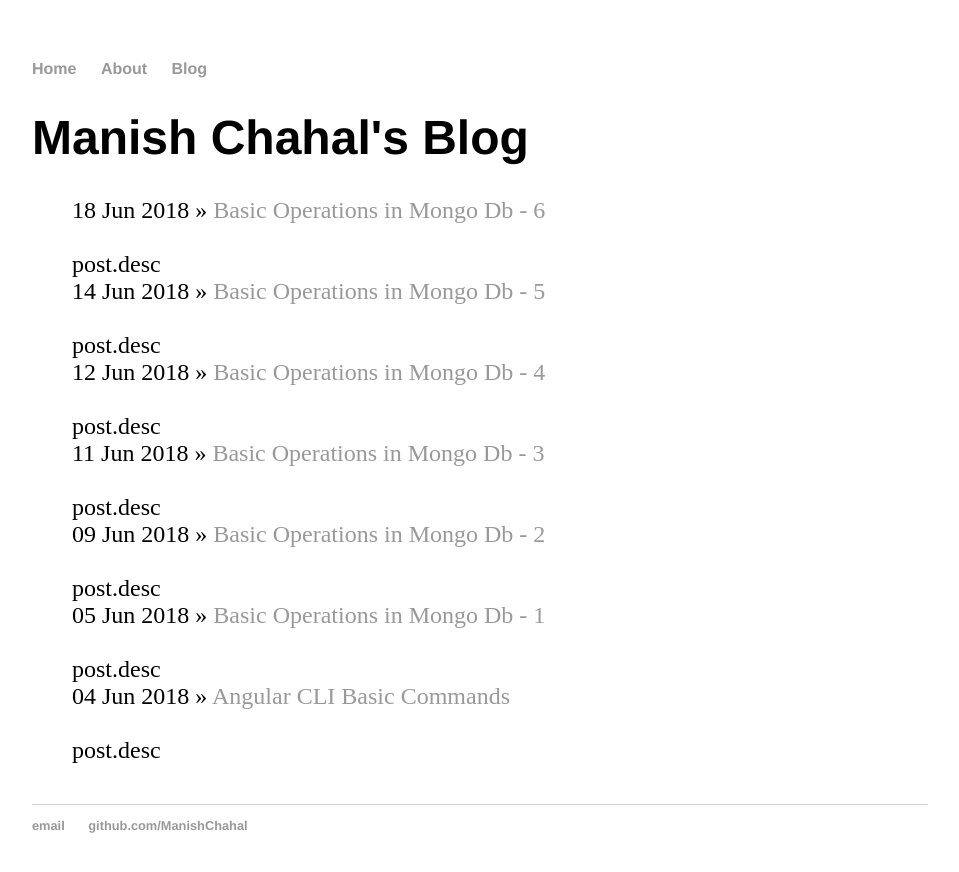
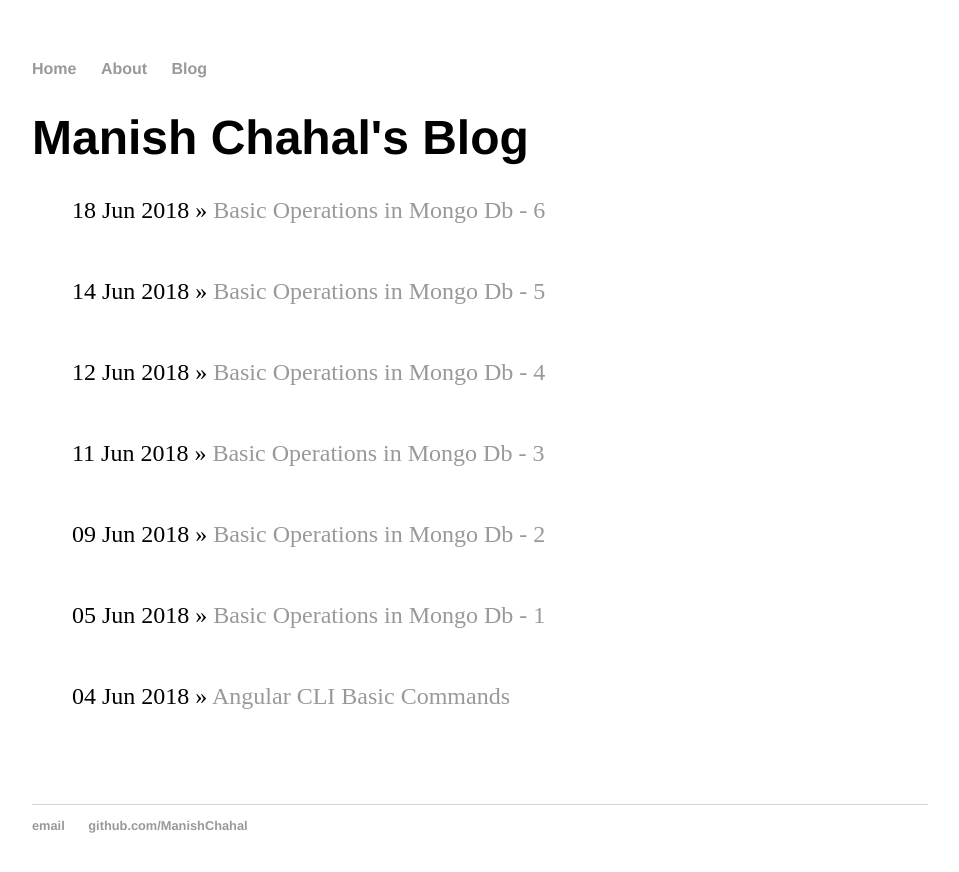
Before and after one commit to ManishChahal/manishchahal.github.io, a Jekyll site: the page built from blog/index.html, in a window 1280 px wide. Shown: the top 872 px of the page, without its empty margins (160-1119 px from the left). Built offline with Jekyll 4.4.1, drawn with Linux system fonts in a browser that asks for light colours.

Commit message:
Update index.html

```diff
--- a/blog/index.html
+++ b/blog/index.html
@@ -7,6 +7,6 @@
 
 	  {% for post in site.posts %}
 	    <li><span>{{ post.date | date_to_string }}</span> » <a href="{{ post.url }}" title="{{ post.title }}">{{ post.title }}</a></li></br>
-<span>post.desc</span></br>
+<span>{{post.desc}}</span></br>
 	  {% endfor %}
 	</ul>
```
